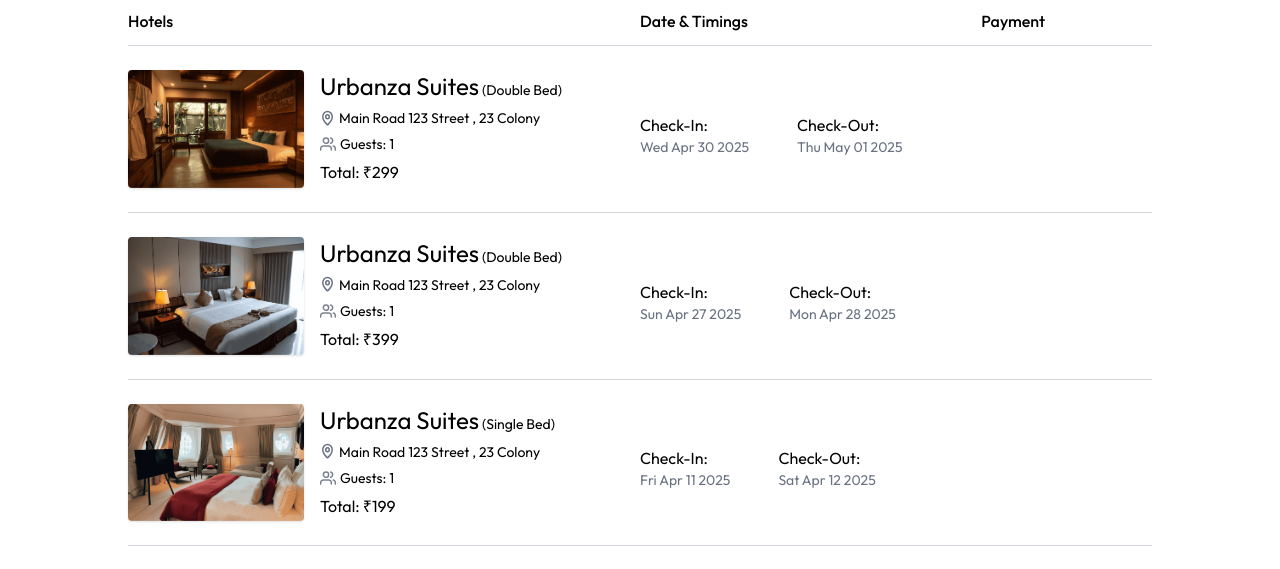
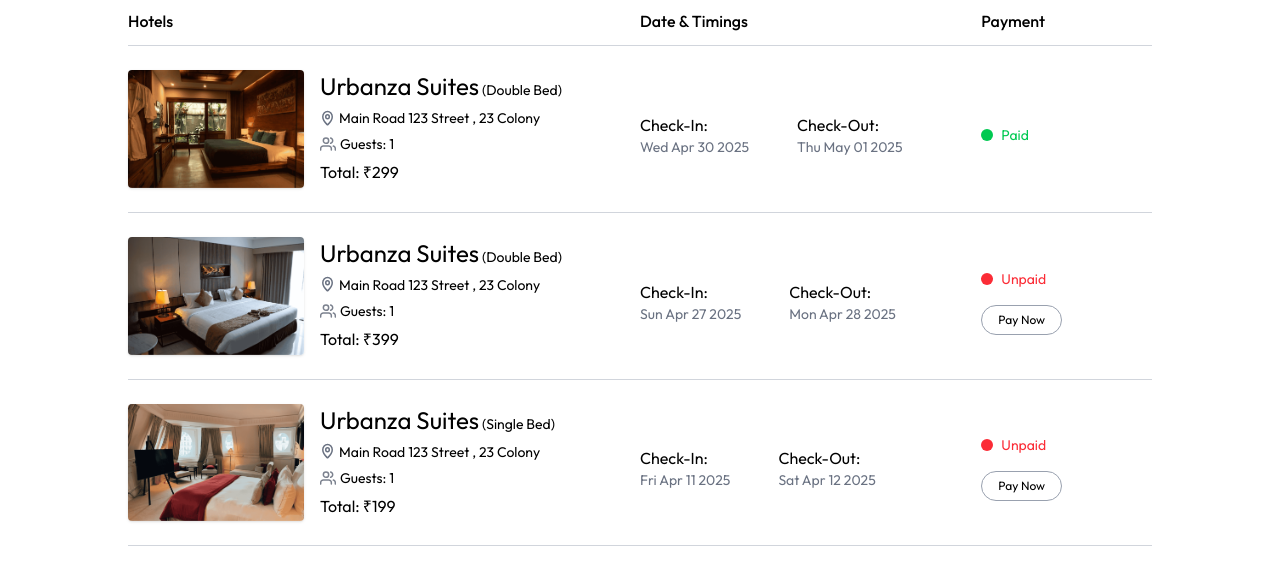
Before and after one commit to yogeshNavghane67/hotel-booking, a React (Vite) app in the folder client/: page /my-bookings in a window 1280 px wide. Shown: the part 231-800 px from the top of the page. Built offline with nearby package versions, Linux system fonts and the light colour scheme; no server answers; a web font is replaced by a local one.

Commit message:
HotelReg

```diff
--- a/client/src/App.jsx
+++ b/client/src/App.jsx
@@ -6,12 +6,14 @@
 import AllRooms from './pages/AllRooms';
 import RoomDetails from './pages/RoomDetails';
 import MyBookings from './pages/MyBookings';
+import HotelReg from './components/HotelReg';
 
 const App = () => {
   const isOwnerPath = useLocation().pathname.includes("owner");
   return (
     <div>
       {!isOwnerPath && <Navbar/>}
+      {false && <HotelReg/>}
       <div className='min-h-[70vh]'>
         <Routes>
           <Route path='/' element={<Home/>}/>
--- /dev/null
+++ b/client/src/components/HotelReg.jsx
@@ -0,0 +1,57 @@
+import React from 'react'
+import { assets, cities } from '../assets/assets'
+
+const HotelReg = () => {
+  return (
+    <div className='fixed top-0 bottom-0 left-0 right-0 z-100 flex items-center justify-center bg-black/70'>
+        <form className='flex bg-white rounded-xl max-w-4xl max-md:mx-2'>
+            <img src={assets.regImage} alt="reg-image" className='w-1/2 rounded-xl hidden md:block'/>
+
+            <div className='relative flex flex-col items-center md:w-1/2 p-8 md:p-10'>
+                <img src={assets.closeIcon} alt="close-icon" className='absolute top-4 right-4 h-4 w-4 cursor-pointer' />
+                <p className='text-2xl font-semibold mt-6'>Register Your Hotel</p>
+
+                {/* Hotel Name  */}
+                <div className="w-full mt-4">
+                    <label htmlFor="name" className='font-medium text-gray-500'>
+                        Hotel Name
+                    </label>
+                    <input id='name' type="text" placeholder='Type here' className='border border-gray-200 rounded w-full px-3 py-2.5 mt-1 outline-indigo-500 font-light' required/>
+                </div>
+
+                {/* Phone  */}
+                <div className="w-full mt-4">
+                    <label htmlFor="contact" className='font-medium text-gray-500'>
+                        Phone
+                    </label>
+                    <input id='contact' type="text" placeholder='Type here' className='border border-gray-200 rounded w-full px-3 py-2.5 mt-1 outline-indigo-500 font-light' required/>
+                </div>
+
+                {/* Address  */}
+                <div className="w-full mt-4">
+                    <label htmlFor="address" className='font-medium text-gray-500'>
+                    Address
+                    </label>
+                    <input id='address' type="text" placeholder='Type here' className='border border-gray-200 rounded w-full px-3 py-2.5 mt-1 outline-indigo-500 font-light' required/>
+                </div>
+
+                {/* Select City Drop down  */}
+                <div className="w-full mt-4 max-w-60 mr-auto">
+                    <label htmlFor="city" className='font-medium text-gray-500'></label>
+                    <select id="city" className='border border-gray-200 rounded w-full px-3 py-2.5 mt-1 outline-indigo-500 font-light' required>
+                        <option value="">Select City</option>
+                        {cities.map((city)=>(
+                            <option key={city} value={city}>{city}</option>
+                        ))}
+                    </select>
+                </div>
+                <button className='bg-indigo-500 hover:bg-indigo-600 transition-all text-white mr-auto px-6 py-2 rounded cursor-pointer mt-6'>
+                    Register
+                </button>
+            </div>
+        </form>
+    </div>
+  )
+}
+
+export default HotelReg
--- a/client/src/pages/MyBookings.jsx
+++ b/client/src/pages/MyBookings.jsx
@@ -59,10 +59,19 @@
                         </div>
 
                         {/* Payment Status  */}
-                        <div>
-
+                        <div className="flex flex-col items-start justify-center pt-3">
+                            <div className="flex items-center gap-2">
+                                <div className={`h-3 w-3 rounded-full ${booking.isPaid ? "bg-green-500" : "bg-red-500"}`}></div>
+                                <p className={`text-sm ${booking.isPaid ? "text-green-500" : "text-red-500"}`}>
+                                    {booking.isPaid ? "Paid" : "Unpaid"}
+                                </p>
+                            </div>
+                            {!booking.isPaid && (
+                                <button className="px-4 py-1.5 mt-4 text-xs border border-gray-400 rounded-full hover:bg-gray-50 transition-all cursor-pointer">
+                                    Pay Now
+                                </button>
+                            )}
                         </div>
-
                     </div>
                 ))}
             </div>
```
